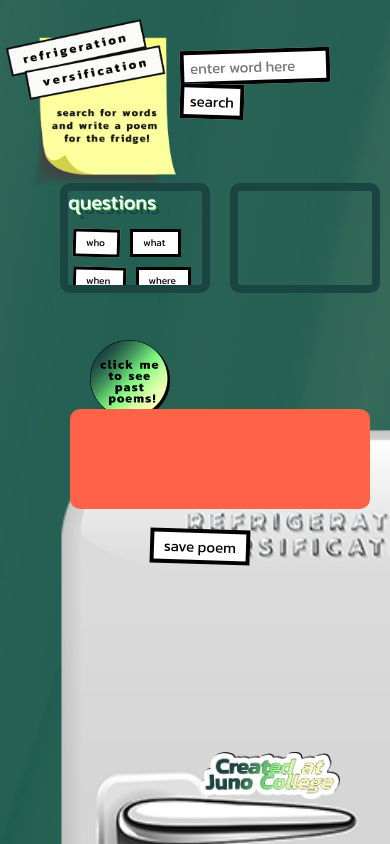
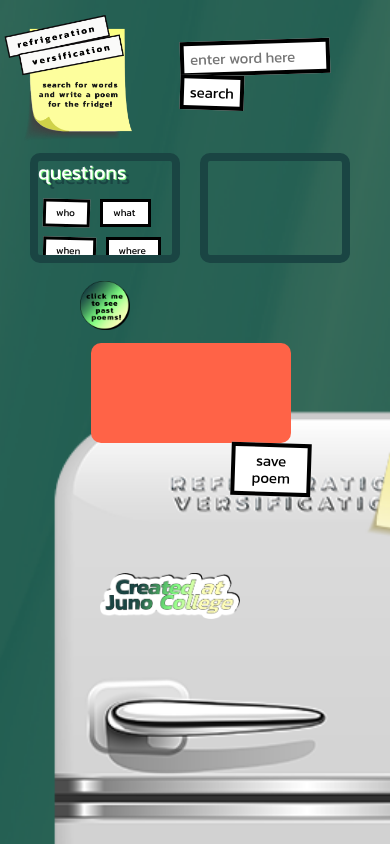
Before and after one commit to AndrewCraig101/RefrigerationVersification, a React (Create React App) app: page / in a window 390 px wide. Shown: the top 844 px of the page. Built offline with nearby package versions, Linux system fonts and the light colour scheme.

Commit message:
added mq doe 395 screen size

```diff
--- a/src/App.css
+++ b/src/App.css
@@ -127,6 +127,12 @@ h1{
       background-size: cover;
   }
 }
+@media(max-width: 395px){
+  .App{
+    background-image: url(./backgroundImages/backgroundmobilesmallest.png);
+      height: 180vh;
+  }
+}
 
 .fridgeContainer{
   width: 50%;
@@ -161,6 +167,11 @@ main {
     width: 200px;
   }
 }
+@media(max-width: 395px) {
+  .logo{
+    width: 150px;
+  }
+}
 /* ********SEARCH SECTION******* */
 
 .searchBar {
@@ -183,6 +194,12 @@ main {
 }
 @media(max-width: 950px){
   .searchBar{
+    margin-left: 180px;
+}
+}
+@media(max-width: 395px){
+  .searchBar{
+    margin-top: -100px;
     margin-left: 180px;
 }
 }
@@ -381,6 +398,14 @@ h2{
     width: 150px;
   }
 }
+@media(max-width: 395px){
+  .dropBox{
+    top: 200px;
+    height: 110px;
+    left: 20px;
+    width: 150px;
+  }
+}
 
 .dropBox.suffixArea {
   margin-bottom: 100px;
@@ -511,6 +536,12 @@ li:focus {
     margin-top: -520px;
   }
 }
+@media(max-width: 395px){
+  .rightSide{
+    margin-left: -195%;
+    margin-top: -500px;
+  }
+}
 
 
 .rightSide h2{
@@ -565,6 +596,13 @@ li:focus {
     height: 100px;
   }
 }
+@media(max-width: 395px) {
+  .poemArea{
+    background-color: tomato;
+    max-width: 200px;
+    height: 100px;
+  }
+}
 
 .saveButton{
   width: 250px;
@@ -586,6 +624,13 @@ li:focus {
   .saveButton{
     margin-top: 250px;
     width: 100px;
+  }
+}
+@media(max-width: 395px) {
+  .saveButton{
+    margin-top: 200px;
+    width: 80px;
+    margin-left: 340px;
   }
 }
 
@@ -654,6 +699,13 @@ li:focus {
     margin-top: -380px;
   }
 }
+@media(max-width: 395px) {
+  .poemsButton{
+    width: 50px;
+    margin-left: 80px;
+    margin-top: -380px;
+  }
+}
 
 .junoButton{
   position: absolute;
@@ -715,6 +767,12 @@ li:focus {
 .junoButton{
   margin-top: 30px;
   margin-left: 200px;
+}
+}
+@media(max-width: 395px){
+.junoButton{
+  margin-top: -90px;
+  margin-left: 100px;
 }
 }
 
```
Also changed, not shown: src/backgroundImages/backgroundmobilesmallest.png (added).
